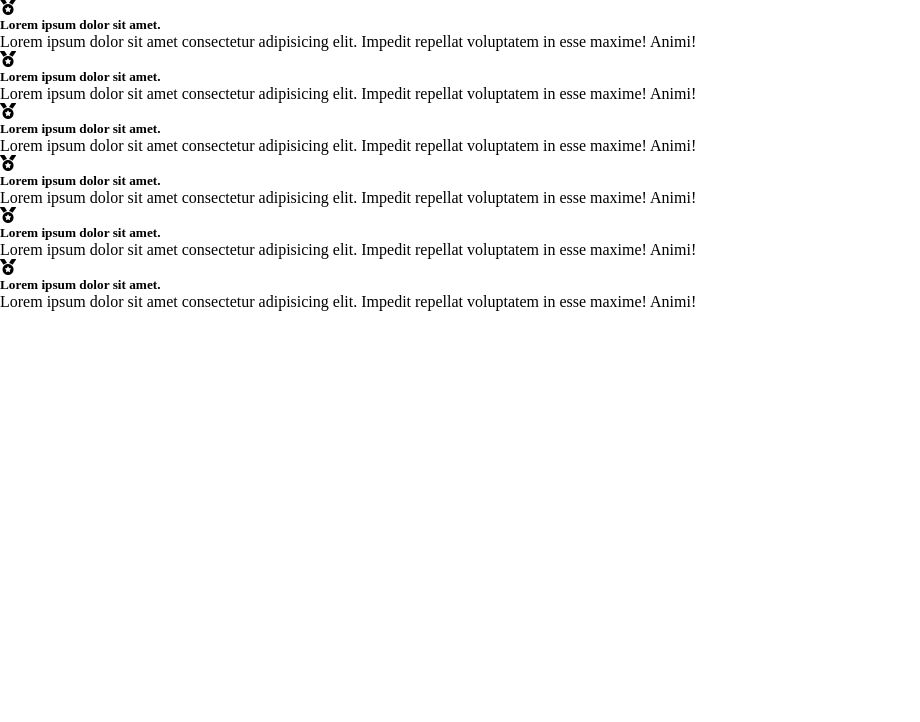
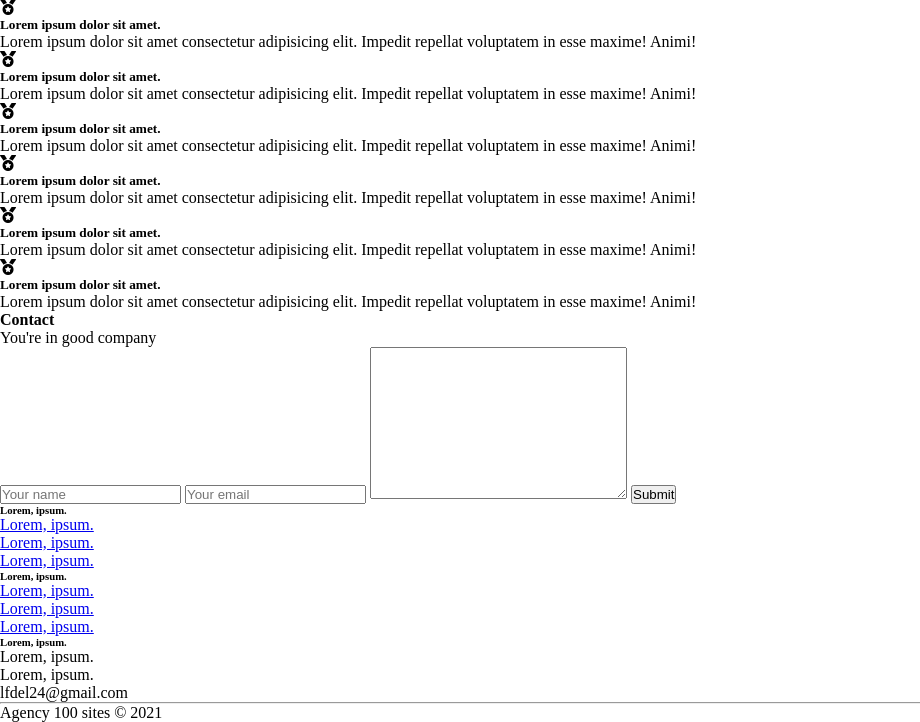
Before and after one commit to lfdel24/001HTMLCSS, a plain HTML site: page index.html in a window 1280 px wide. Shown: the part 229-951 px from the top of the page, without its empty margins (0-920 px from the left). Before the commit the page ends 800 px from the top, so only its background shows below. Drawn offline with Linux system fonts and the light colour scheme.

Commit message:
Section Contact and section footer OK

```diff
--- a/index.html
+++ b/index.html
@@ -85,6 +85,49 @@
         </div>
     </section>
 
+    <section class="contact">
+        <div class="container">
+            <h4>Contact</h4>
+            <p class="large">You're in good company</p>
+            <form action="">
+                <input type="text" id="name" placeholder="Your name">
+                <input type="email" id="email" placeholder="Your email">
+                <textarea name="message" id="message" cols="30" rows="10"></textarea>
+                <button class="btn-dark">Submit</button>
+            </form>
+        </div>
+    </section>
+
+    <footer id="footer">
+        <div class="container">
+            <div class="box">
+                <h6>Lorem, ipsum.</h6>
+                <ul class="small">
+                    <li><a href="#">Lorem, ipsum.</a></li>
+                    <li><a href="#">Lorem, ipsum.</a></li>
+                    <li><a href="#">Lorem, ipsum.</a></li>
+                </ul>
+            </div>
+            <div class="box">
+                <h6>Lorem, ipsum.</h6>
+                <ul class="small">
+                    <li><a href="#">Lorem, ipsum.</a></li>
+                    <li><a href="#">Lorem, ipsum.</a></li>
+                    <li><a href="#">Lorem, ipsum.</a></li>
+                </ul>
+            </div>
+            <div class="box">
+                <h6>Lorem, ipsum.</h6>
+                <ul class="small">
+                    <li>Lorem, ipsum.</li>
+                    <li>Lorem, ipsum.</li>
+                    <li>lfdel24@gmail.com</li>
+                </ul>
+            </div>
+            <hr class="hr-white">
+            <p>Agency 100 sites &copy; 2021</p>
+        </div>
+    </footer>
 
 </body>
 
```
